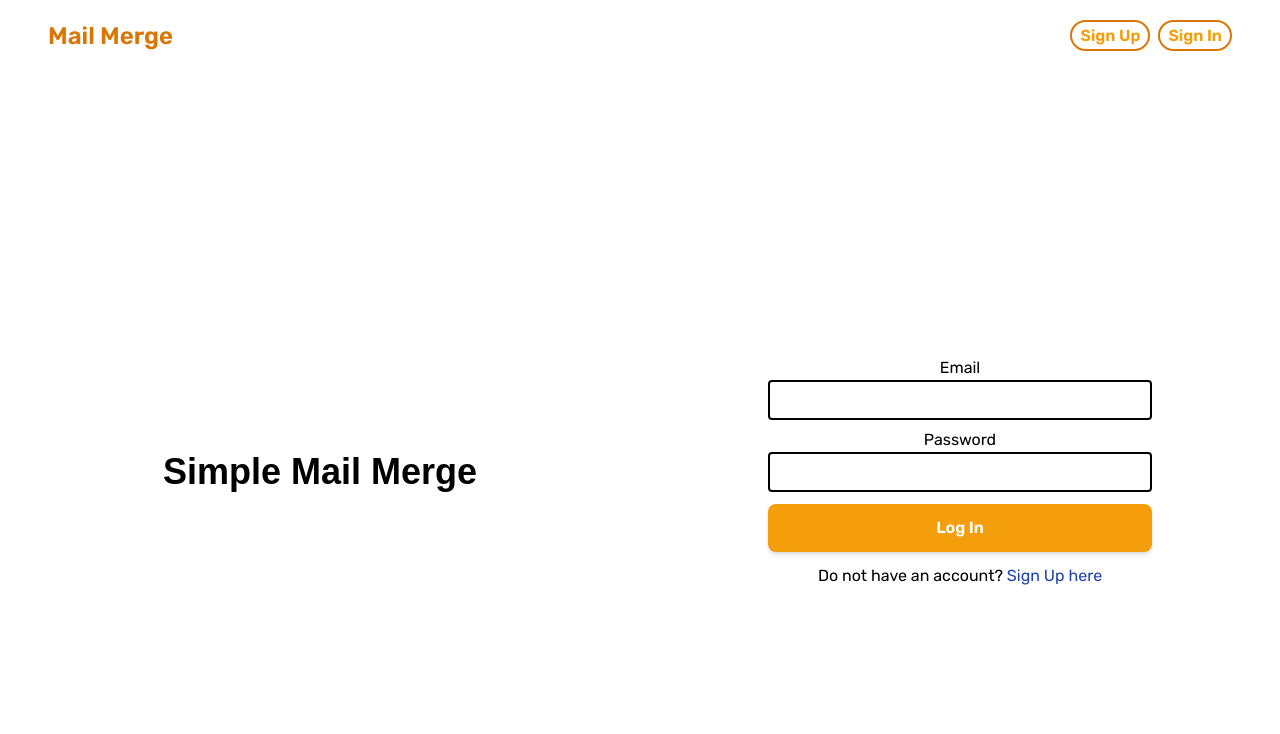
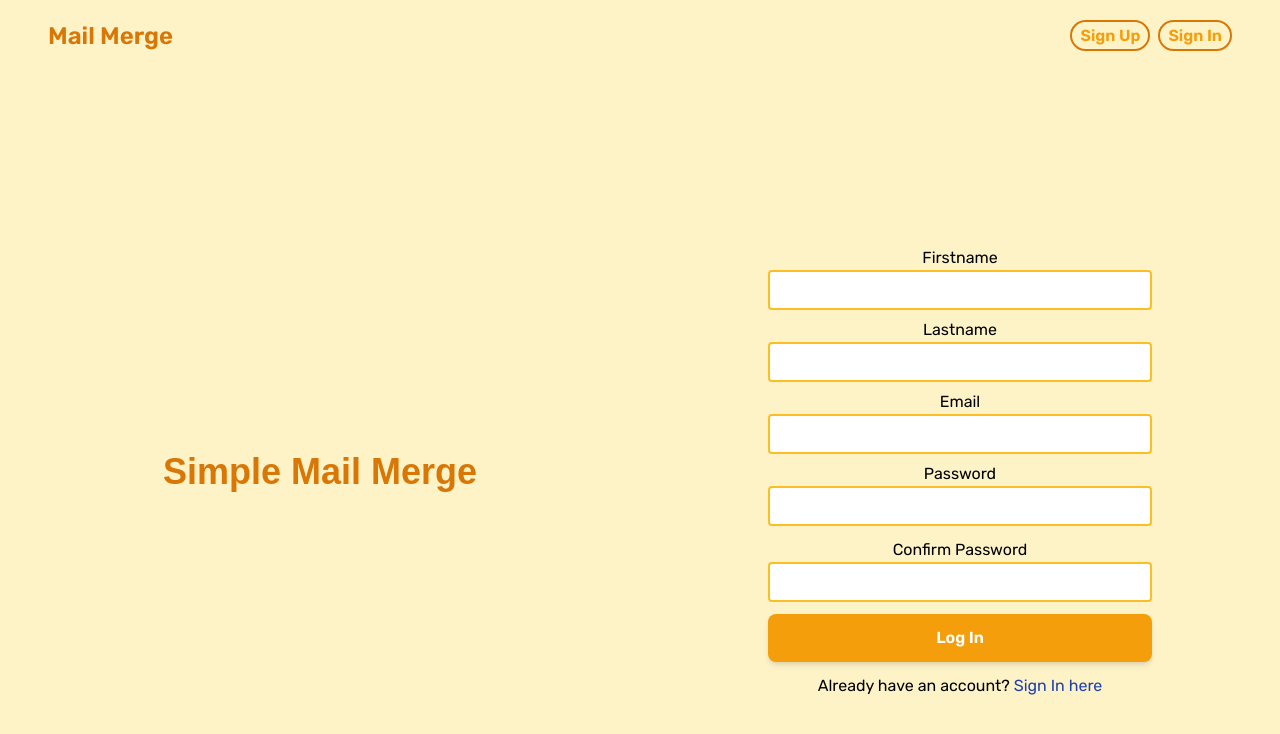
Before and after one commit to OluwaninsolaAO/simple-mail-merge, a Next.js app in the folder frontend/: page /signup in a window 1280 px wide. Shown: the top 734 px of the page. Built offline with nearby package versions, Linux system fonts and the light colour scheme.

Commit message:
Add Signup page

```diff
--- a/frontend/app/components/SignInForm.jsx
+++ b/frontend/app/components/SignInForm.jsx
@@ -15,7 +15,7 @@ export default function SignInForm() {
   return (
     <div className="lg:grid grid-cols-2 text-center h-screen items-center">
       <div className="mb-10 lg:mb-0 lg:my-0">
-        <h1 className="text-2xl md:text-4xl text-content font-semibold">
+        <h1 className="text-2xl md:text-4xl text-content font-semibold text-amber-600">
           Simple Mail Merge
         </h1>
       </div>
--- a/frontend/app/components/SignUpForm.jsx
+++ b/frontend/app/components/SignUpForm.jsx
@@ -4,23 +4,48 @@ import { useState } from "react";
 import Link from "next/link";
 
 export default function SignUpForm() {
+  const [firstName, setFirstName] = useState('');
+  const [lastName, setLastName] = useState('');
   const [email, setEmail] = useState("");
   const [password, setPassword] = useState("");
+  const [password2, setPassword2] = useState('');
 
   function handleSubmit(e) {
     e.preventDefault();
-    console.log(email, password);
+    console.log(email, password, firstName, lastName);
   }
 
   return (
     <div className="lg:grid grid-cols-2 text-center h-screen items-center">
       <div className="mb-10 lg:mb-0 lg:my-0">
-        <h1 className="text-2xl md:text-4xl text-content font-semibold">
+        <h1 className="text-2xl md:text-4xl text-content font-semibold text-amber-600">
           Simple Mail Merge
         </h1>
       </div>
       <div className="">
         <form onSubmit={handleSubmit} className="text-center">
+        <div className="mb-2">
+            <label>Firstname</label>
+            <input
+              className="focus:outline-none focus:shadow-outline"
+              id="firstName"
+              type="text"
+              required
+              value={firstName}
+              onChange={(e) => setFirstName(e.target.value)}
+            />
+          </div>
+          <div className="mb-2">
+            <label>Lastname</label>
+            <input
+              className="focus:outline-none focus:shadow-outline"
+              id="lastName"
+              type="text"
+              required
+              value={lastName}
+              onChange={(e) => setLastName(e.target.value)}
+            />
+          </div>
           <div className="mb-2">
             <label>Email</label>
             <input
@@ -42,12 +67,22 @@ export default function SignUpForm() {
               onChange={(e) => setPassword(e.target.value)}
             />
           </div>
+          <div className="mb-3">
+            <label>Confirm Password </label>
+            <input
+              type="password"
+              className=""
+              required
+              value={password2}
+              onChange={(e) => setPassword2(e.target.value)}
+            />
+          </div>
           <button type="submit" className="submit-btn">
             Log In
           </button>
         </form>
         <p className="mt-3">
-          Do not have an account? <Link className="text-blue-800" href="/signup">Sign Up here</Link>
+          Already have an account? <Link className="text-blue-800" href="/signin">Sign In here</Link>
         </p>
       </div>
     </div>
--- a/frontend/app/globals.css
+++ b/frontend/app/globals.css
@@ -3,6 +3,10 @@
 @tailwind utilities;
 
 @import url("https://fonts.googleapis.com/css2?family=Josefin+Sans:ital,wght@0,100;0,200;0,300;0,400;0,500;0,600;0,700;1,100;1,200;1,300;1,400;1,500;1,600;1,700&display=swap");
+
+body {
+  @apply bg-amber-100
+}
 
 .btn {
   @apply border-2 p-2 py-1 font-semibold  border-amber-600 rounded-full hover:bg-amber-500 hover:text-white transition ease-out duration-300;
@@ -17,7 +21,7 @@ label {
 }
 
 input {
-  @apply w-3/5 h-10 border-2 border-black rounded py-2 px-3 text-gray-700 leading-tight;
+  @apply w-3/5 h-10 border-2 border-amber-400 rounded py-2 px-3 text-gray-700 leading-tight;
 }
 
 .text-content {
```
